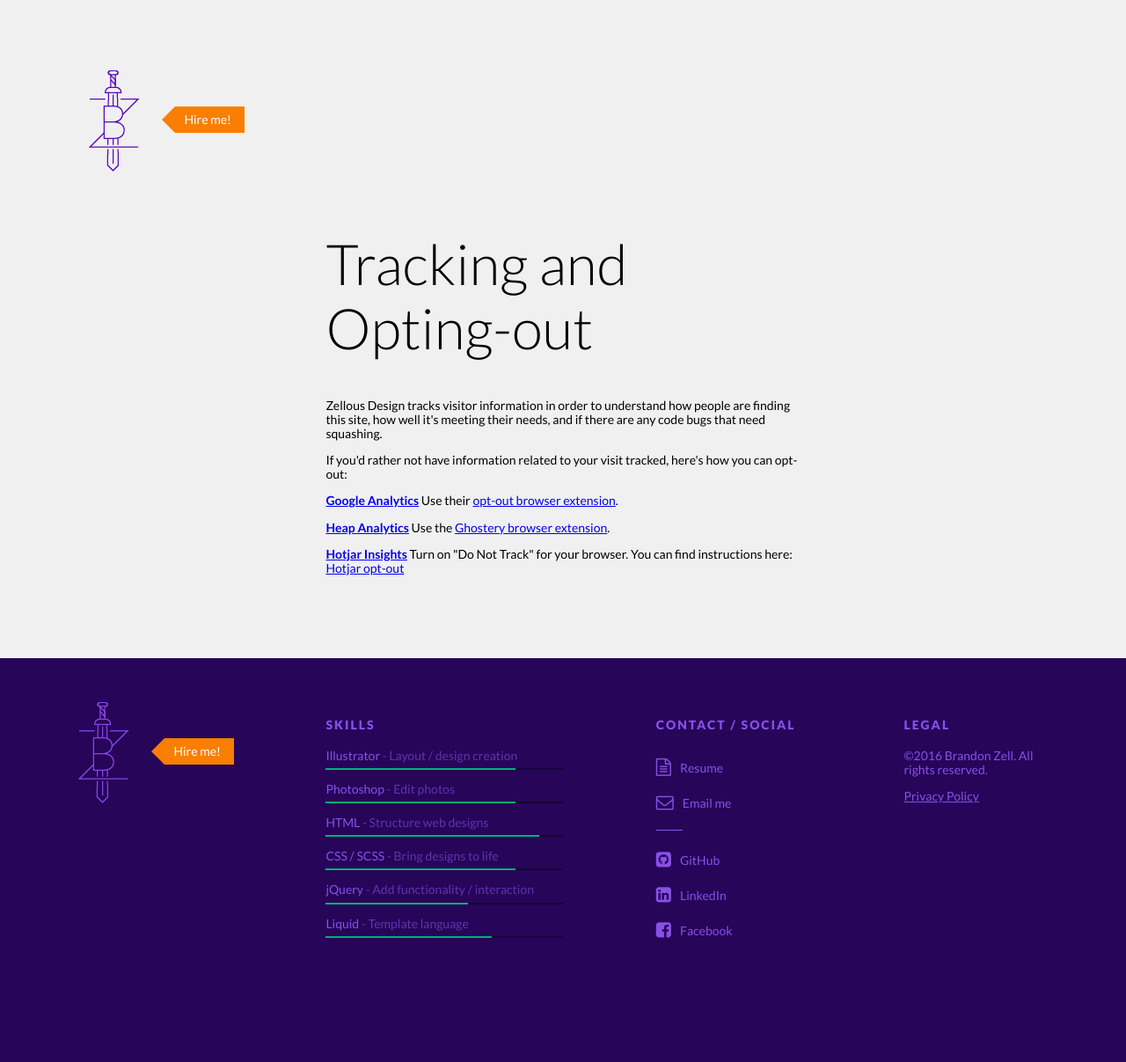
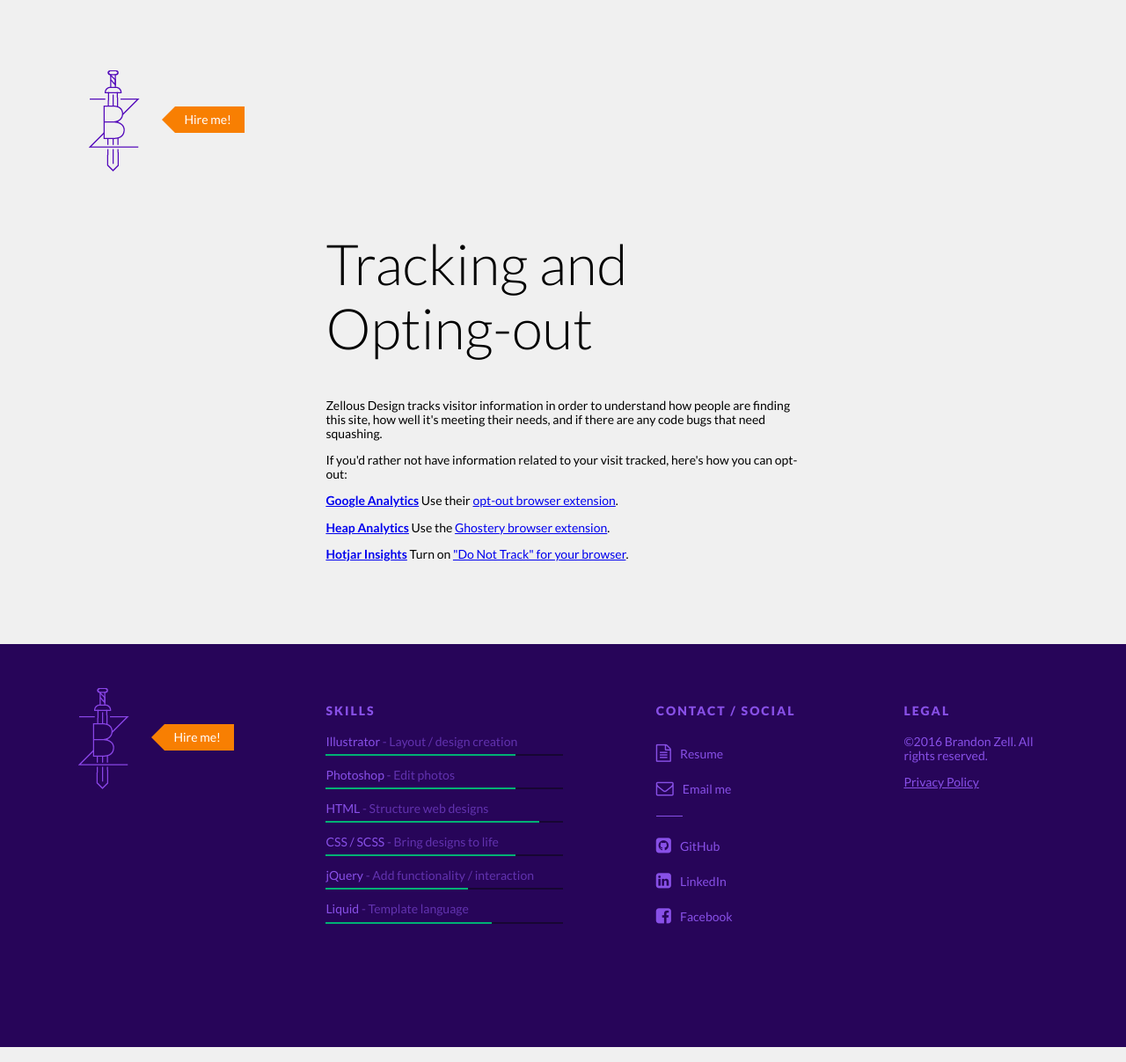
Before and after one commit to bzle/brandonz-me, a Jekyll site: the page built from privacy-policy/index.html, in a window 1280 px wide. Shown: the whole page at 88% size. Built offline with Jekyll 4.4.1, drawn with Linux system fonts in a browser that asks for light colours; nearby versions of some CDN libraries.

Commit message:
Updated '/privacy-policy/index.html' via CloudCannon

```diff
--- a/privacy-policy/index.html
+++ b/privacy-policy/index.html
@@ -20,7 +20,7 @@ page-class: page__privacy-policy
                     Use the&nbsp;<a target="_blank" href="https://www.ghostery.com/try-us/download-add-on/">Ghostery browser extension</a>.
                 </p>
                 <p>
-                    <a target="_blank" href="https://www.hotjar.com/"><strong>Hotjar Insights</strong></a> Turn on &quot;Do Not Track&quot; for your browser. You can find instructions here: <a href="https://www.hotjar.com/opt-out">Hotjar opt-out</a>
+                    <a target="_blank" href="https://www.hotjar.com/"><strong>Hotjar Insights</strong></a> Turn on <a href="https://www.hotjar.com/opt-out">&quot;Do Not Track&quot; for your browser</a>.
                 </p>
             </p>
         </div>
```
